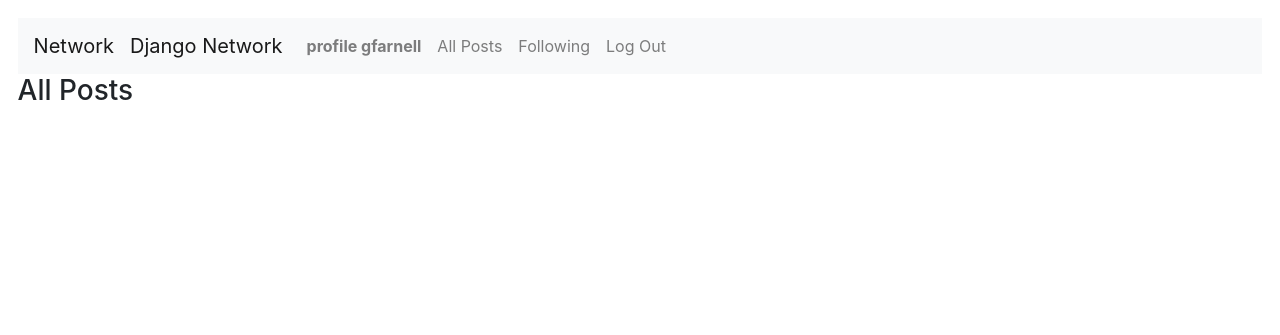
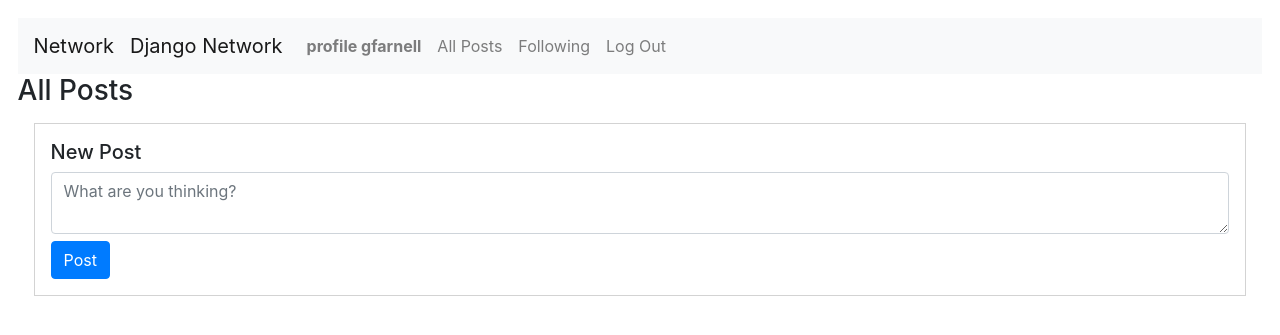
Before and after one commit to techcommdude/network, a Django app: page /allPosts in a window 1280 px wide. Shown: the top 335 px of the page. Run offline with Django 3.2, Linux system fonts and the light colour scheme; a user stored in the database is signed in; data comes from the database, SQL or seed files in the repository; both versions use the stored data as it was after the commit; some libraries are stand-ins or nearby versions.

Commit message:
asdfasdf

```diff
--- a/network/templates/network/allPosts.html
+++ b/network/templates/network/allPosts.html
@@ -1,8 +1,26 @@
 {% extends "network/layout.html" %}
+{% load static %}
+
 
 {% block body %}
 
+<div id="post-view">
     <h3>All Posts</h3>
+    <div id="posty">
+
+
+        <form id="post-form">
+            <h5>New Post</h5>
+            <textarea class="form-control" id="post-body" placeholder="What are you thinking?"></textarea>
+            <input type="submit" id="post-button" class="btn btn-primary" value="Post" />
+        </form>
+
+    </div>
+
+    <div id="allPostings">
+
+    </div>
+</div>
 
 
 
@@ -10,3 +28,7 @@
 
 
 {% endblock %}
+
+{% block script %}
+<script src="{% static 'network/network.js' %}"></script>
+{% endblock %}
```
Also changed, not shown: db.sqlite3.
